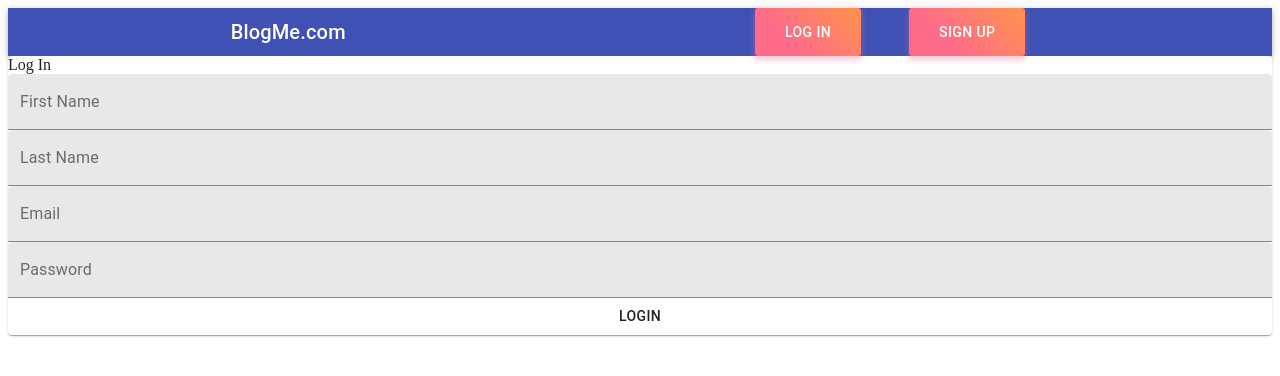
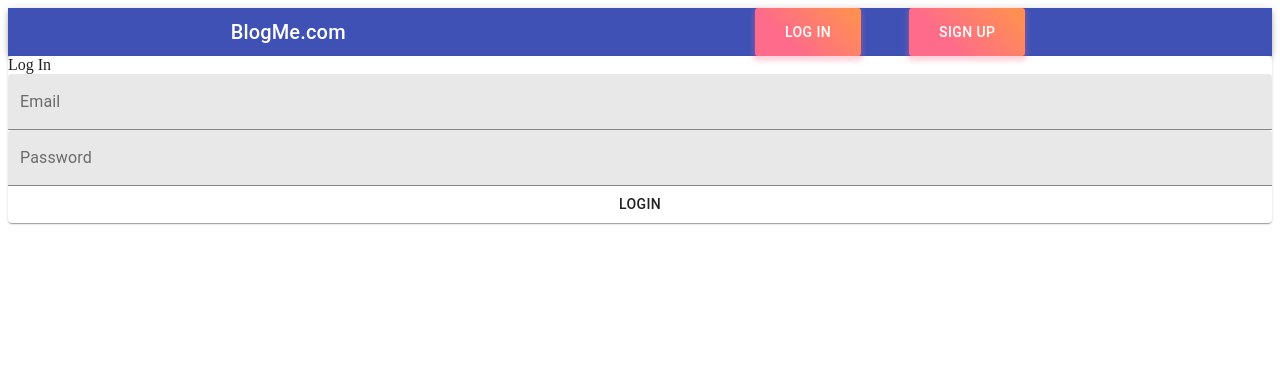
Before and after one commit to ghostkid130/Wynblogs, a React (Create React App) app in the folder client/: page /login in a window 1280 px wide. Shown: the top 376 px of the page. Built offline with nearby package versions, Linux system fonts and the light colour scheme.

Commit message:
Modified login | Enable post delete feature

```diff
--- a/client/src/pages/authorPost/MyPost.jsx
+++ b/client/src/pages/authorPost/MyPost.jsx
@@ -2,8 +2,11 @@ import React, { useEffect, useContext } from 'react'
 import Nav from '../../components/Nav'
 import axios from 'axios'
 import { UserContext } from '../../context/UserContext'
+import { Button } from '@material-ui/core'
+import { useHistory } from 'react-router-dom'
 
 const MyPost = () => {
+    let history = useHistory();
     const { authorEntries, setAuthorsEntries } = useContext(UserContext)
 
     useEffect( () => {
@@ -15,16 +18,22 @@ const MyPost = () => {
         .catch(e => console.log(e))
     }, [])
 
+    function handleDelete(id){
+        axios.delete( `/blog/delete/${id}`, { headers: {Authorization: `Bearer ${localStorage.getItem('token')}`}} )
+        .then(x => console.log(x.data))
+        .catch(e => console.log(e))
+    }
 
     return (
         <div>
             <Nav />
             {authorEntries?.map(item => (
-                <>
+                <div onClick={() => history.push(`/blog/${item._id}`)}>
                     <h1>{item.title}</h1>
                     <p>Comments: {item.comments.length} </p>
                     {console.log(item)}
-                </>
+                    <Button onClick={() => handleDelete(item._id)}>Delete</Button>
+                </div>
             ))}
         </div>
     )
--- a/client/src/pages/home/Home.jsx
+++ b/client/src/pages/home/Home.jsx
@@ -34,8 +34,8 @@ const Home = () => {
     return (
         <div>
             <Nav />
-            {blogs?.map(item => (
-            <>
+            {blogs?.map((item,key) => (
+            <div key={`Main-${key}`}>
                 <Container
                     max-width="md"
                     style={{border: "1px solid black"}}
@@ -49,16 +49,8 @@ const Home = () => {
                     <h1>{item.title}</h1>
                     <p>Posted: {item.date}</p>
                 </Container>
-            </>
+            </div>
             ))}
-            {/* <Modal
-                open={mode}
-                onClose={() => setMode(false)}
-                aria-labelledby="simple-modal-title"
-                aria-describedby="simple-modal-description"
-            >
-                <p>Hello</p>
-            </Modal> */}
         </div>
     )
 }
--- a/client/src/pages/logSign/Login.jsx
+++ b/client/src/pages/logSign/Login.jsx
@@ -12,7 +12,7 @@ const Login = () => {
     const { userAccount, setUserAccount } = useContext(UserContext)
 
     const handleLogin = () => {
-        axios.post('/user', { ...userAccount })
+        axios.post('/user/login', { ...userAccount })
             .then( data => {
                 localStorage.setItem('token', data.data.token);
                 setUserAccount({...userAccount, password: '', email: ''})
@@ -27,18 +27,6 @@ const Login = () => {
         <Paper>
         Log In
         <form autoComplete="off" onSubmit={handleLogin} className="signUp-form">
-            <TextField
-            id="signUp-fName"
-            variant="filled"
-            label="First Name"
-            onChange={(e) => setUserAccount({...userAccount, firstName: e.target.value})}
-            />
-            <TextField
-            id="signUp-lName"
-            variant="filled"
-            label="Last Name"
-            onChange={(e) => setUserAccount({...userAccount, lastName: e.target.value})}
-            />
             <TextField
             id="signUp-email"
             variant="filled"
```
Also changed, not shown: 1 other file (tests, documents, lock files or other folders). Lines whose indentation alone changed are shown as unchanged.
